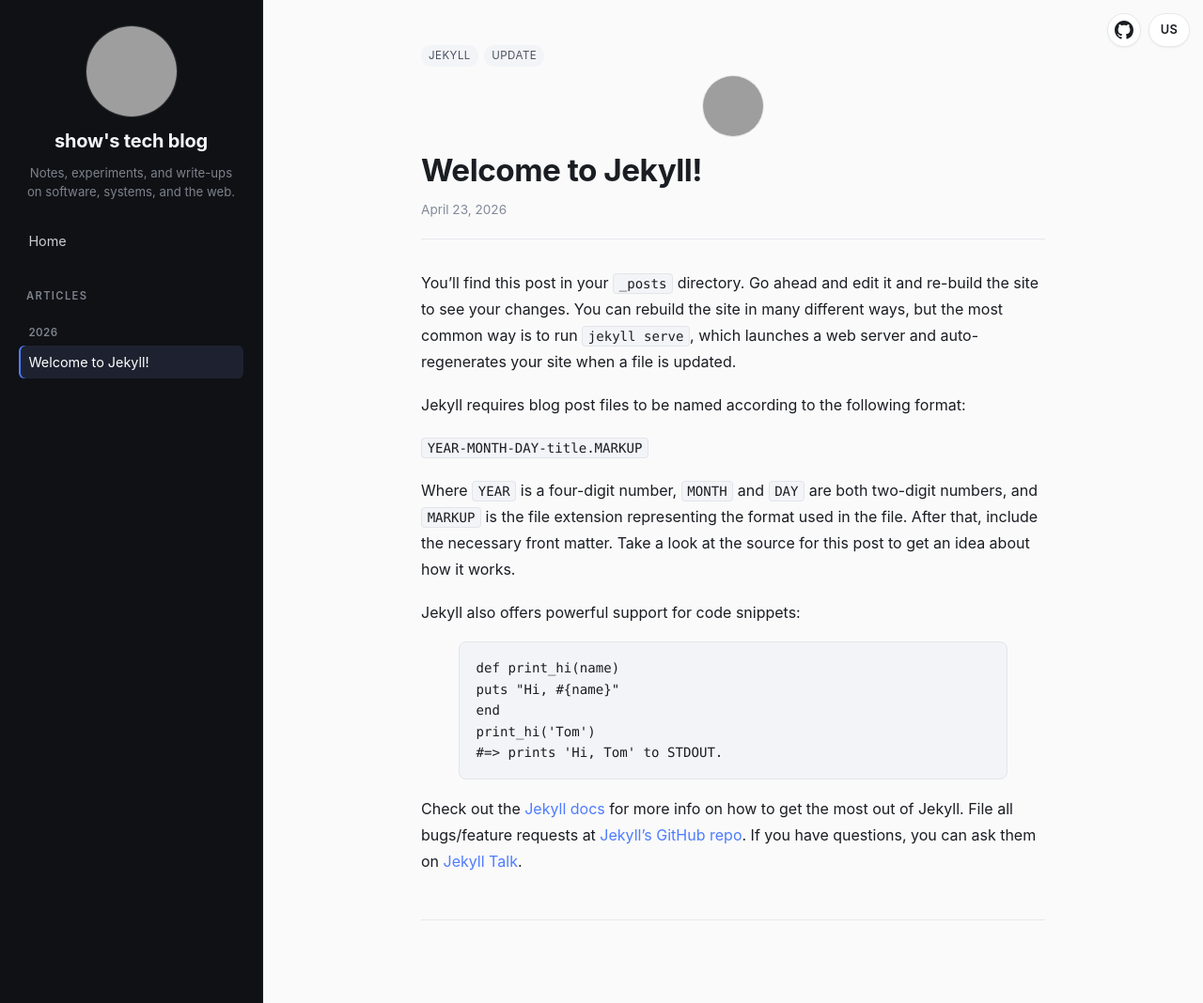
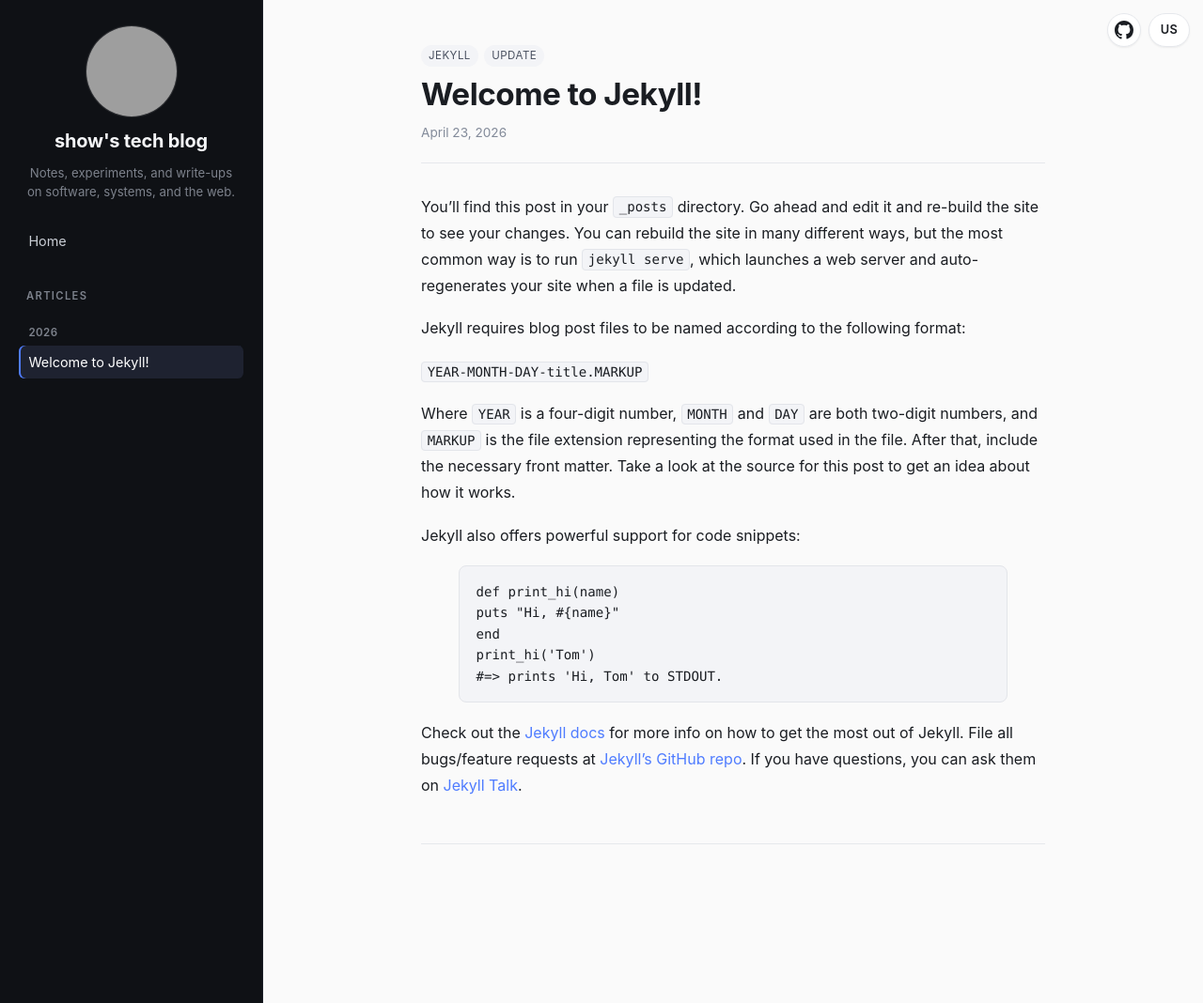
Before and after one commit to showwwwww/showwwwww.github.io, a Jekyll site: the page built from _posts/2026-04-24-welcome-to-jekyll.markdown, in a window 1280 px wide and 1068 px high. Shown: the whole window at 94% size. Built offline with Jekyll 4.4.1, drawn with Linux system fonts in a browser that asks for light colours; grey boxes are pictures that could not be loaded.

Commit message:
refactor(jekyll): remove content-area brand icon from post layout
The sidebar already carries site identity; drop the duplicate home-linked
icon above the post title.

Made-with: Cursor

```diff
--- a/_layouts/post.html
+++ b/_layouts/post.html
@@ -11,19 +11,6 @@ layout: default
         {%- endfor -%}
       </p>
     {%- endif -%}
-    <a
-      class="content-brand-icon"
-      href="{{ '/' | relative_url }}"
-      data-i18n-aria-label="nav.home"
-      aria-label="{{ us.nav.home }}">
-      <img
-        class="content-brand-icon-img"
-        src="{{ '/assets/img/site-icon.png' | relative_url }}"
-        alt=""
-        width="64"
-        height="64"
-        decoding="async">
-    </a>
     <h1 class="post-title" data-document-title>{{ page.title | escape }}</h1>
     <p class="post-meta">
       <time datetime="{{ page.date | date_to_xmlschema }}">
```
